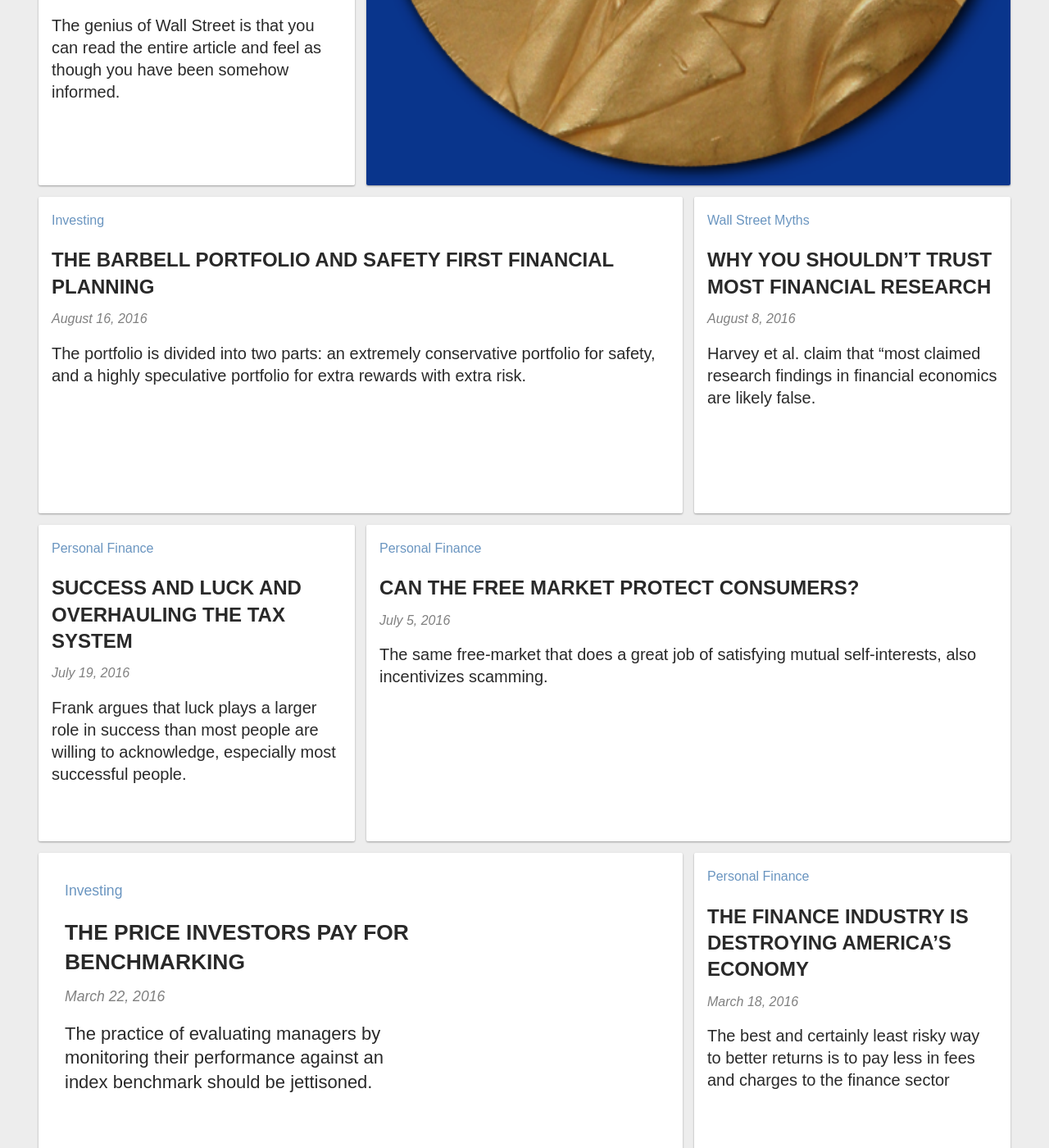
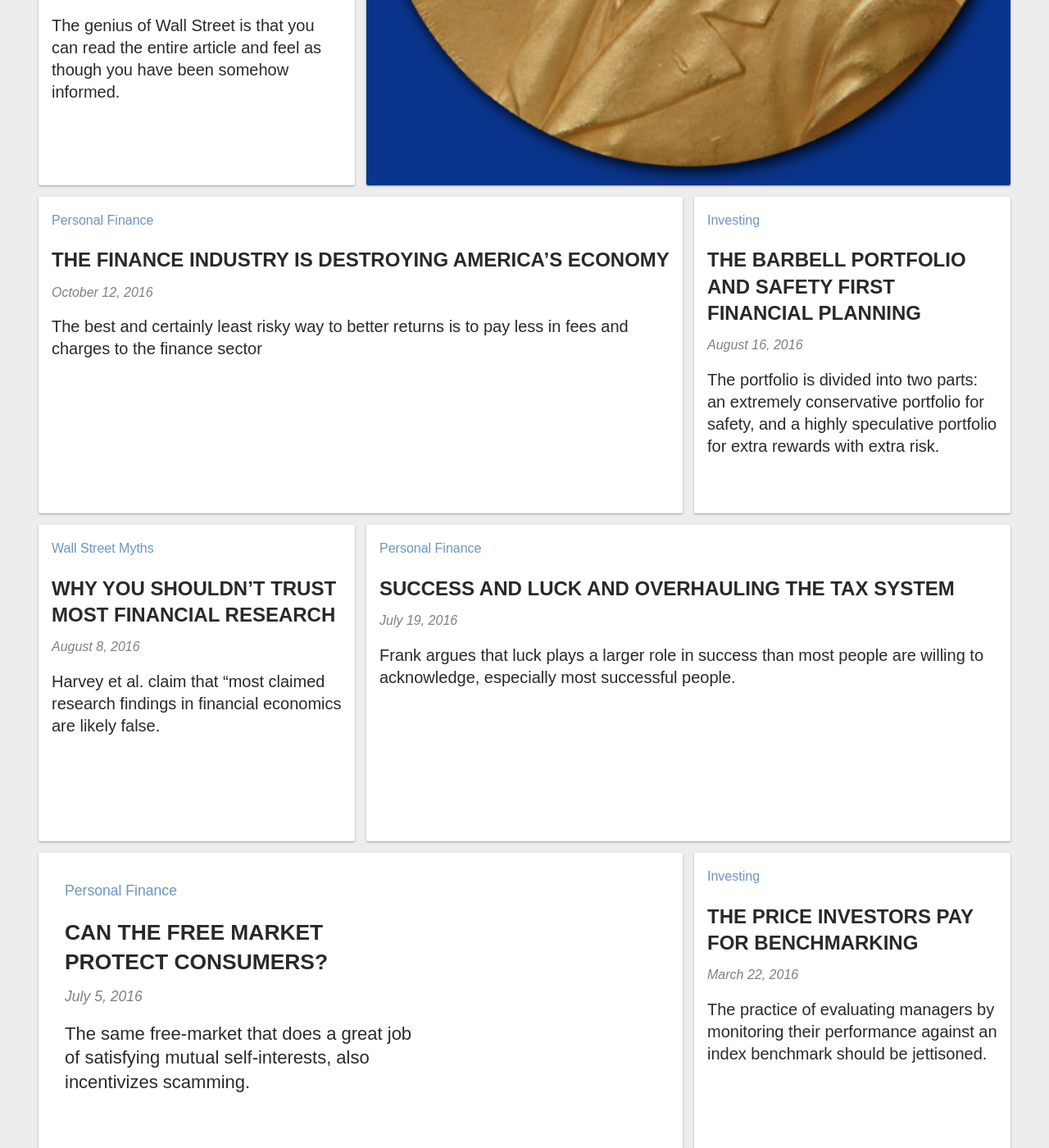
Before and after one commit to plynty/compendiumfinance, a Jekyll site: the page built from index.md, in a window 1280 px wide and 1400 px high, scrolled down 3559 px. Shown: the whole window at 82% size. Built offline with Jekyll 4.4.1, drawn with Linux system fonts in a browser that asks for light colours; nearby versions of some CDN libraries; some web fonts are replaced.

Commit message:
Updated Paying For The Sun

```diff
--- a/_articles/paying-for-the-sun.md
+++ b/_articles/paying-for-the-sun.md
@@ -1,6 +1,6 @@
 ---
 title: THE FINANCE INDUSTRY IS DESTROYING AMERICA’S ECONOMY
-date: 2016-03-18 00:00:00 Z
+date: 2016-10-12 00:00:00 Z
 categories:
 - Personal Finance
 position: 17
```
